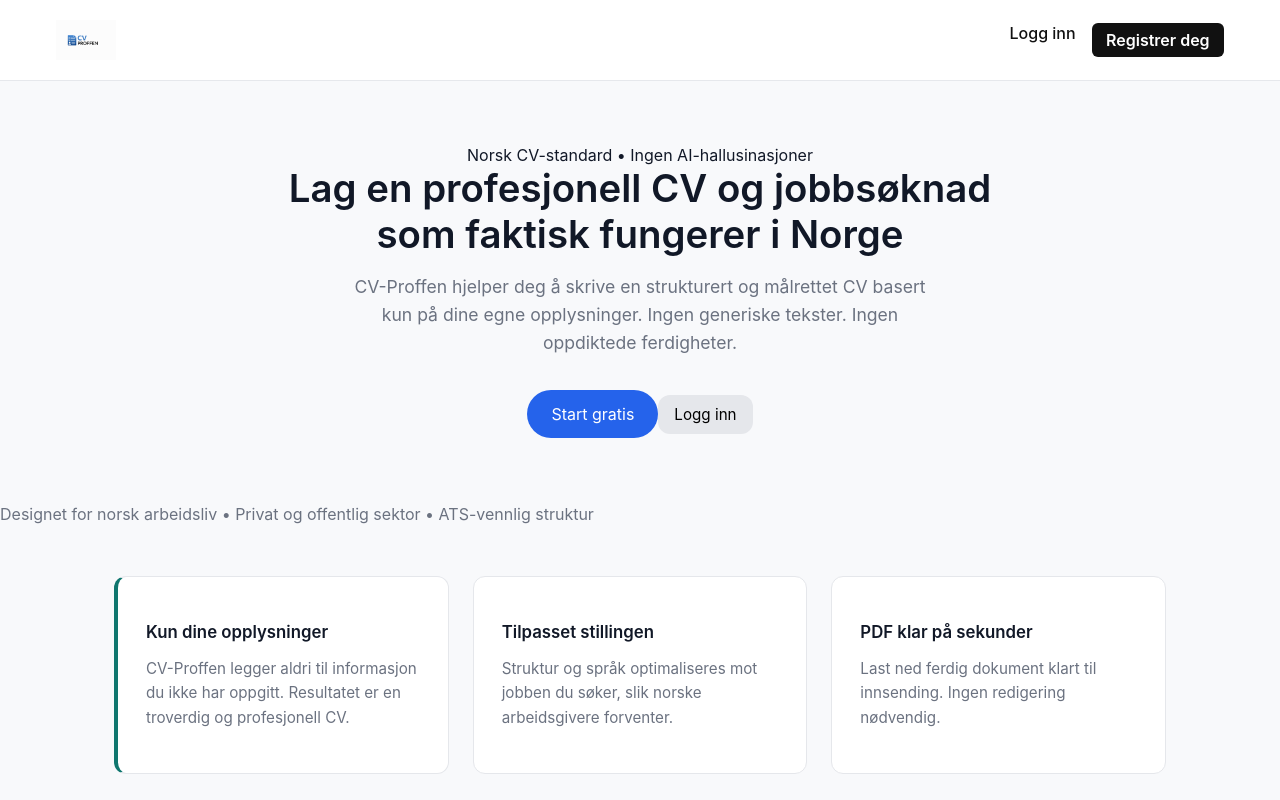
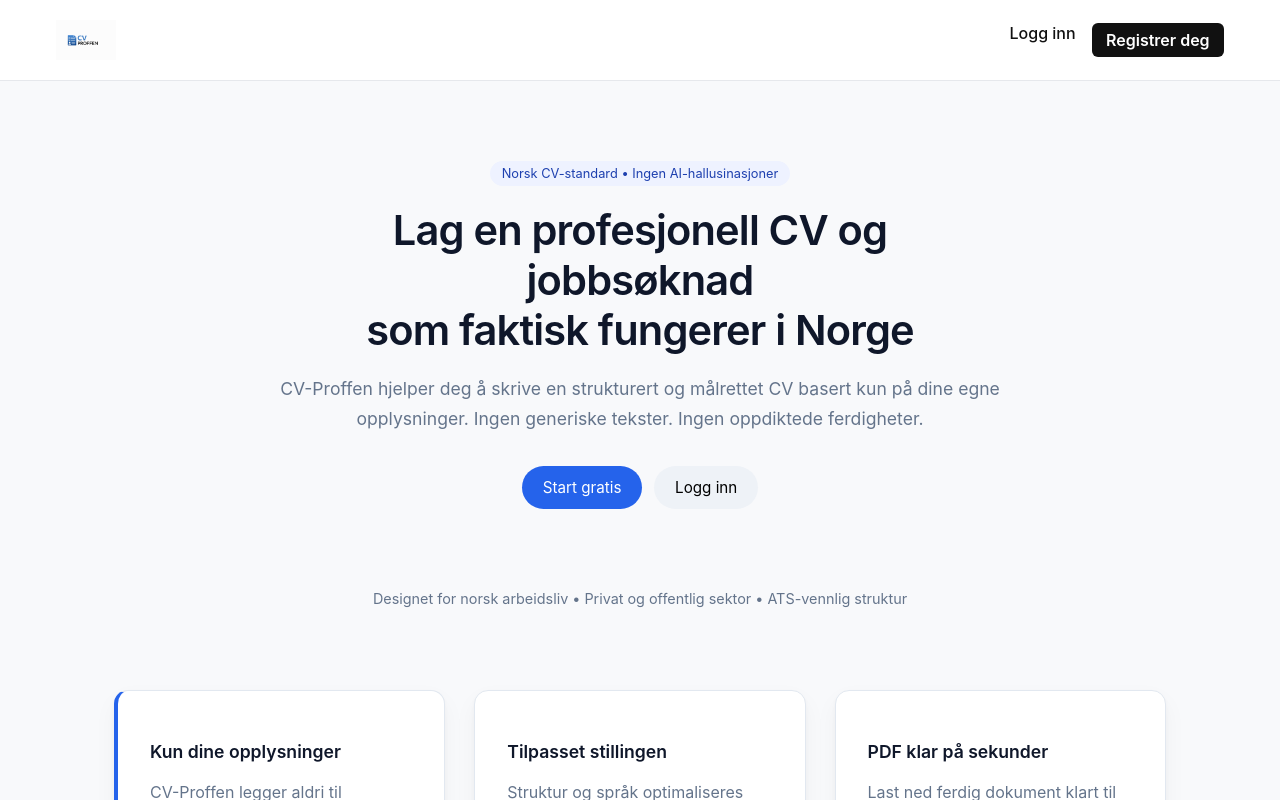
Before and after one commit to cosmicencounters5-png/cv-proffen, a Next.js app: page / in a window 1280 px wide. Shown: the top 800 px of the page. Built offline with nearby package versions, Linux system fonts and the light colour scheme; no server answers.

Commit message:
Update globals.css

```diff
--- a/app/globals.css
+++ b/app/globals.css
@@ -1,16 +1,20 @@
 /* =========================
    GLOBAL DESIGN SYSTEM
-   ========================= */
+========================= */
 
 :root {
-  --bg: #f7f8fa;
+  --bg: #f8f9fb;
   --card: #ffffff;
-  --text: #111827;
-  --muted: #6b7280;
-  --border: #e5e7eb;
+  --text: #0f172a;
+  --muted: #64748b;
+  --border: #e2e8f0;
+
   --primary: #111827;
-  --primary-hover: #000000;
-  --radius: 12px;
+  --primary-hover: #000;
+
+  --accent: #2563eb;
+
+  --radius: 14px;
 }
 
 * {
@@ -23,42 +27,60 @@ body {
   padding: 0;
   background: var(--bg);
   color: var(--text);
-  font-family: -apple-system, BlinkMacSystemFont, "Inter", "Segoe UI",
-    Roboto, Helvetica, Arial, sans-serif;
+
+  font-family:
+    -apple-system,
+    BlinkMacSystemFont,
+    "Inter",
+    "Segoe UI",
+    Roboto,
+    Helvetica,
+    Arial,
+    sans-serif;
+
+  -webkit-font-smoothing: antialiased;
 }
 
-/* TYPOGRAFI */
+/* =========================
+   TYPOGRAPHY
+========================= */
+
 h1 {
-  font-size: 2rem;
+  font-size: 2.6rem;
   font-weight: 600;
+  letter-spacing: -0.02em;
   margin: 0;
 }
 
 h2 {
-  font-size: 1.4rem;
+  font-size: 1.5rem;
   font-weight: 600;
-  margin: 0;
 }
 
 h3 {
-  font-size: 1.05rem;
+  font-size: 1.1rem;
   font-weight: 600;
 }
 
 p {
   color: var(--muted);
-  line-height: 1.6;
+  line-height: 1.7;
 }
 
-/* INPUTS */
+/* =========================
+   INPUTS
+========================= */
+
 input,
 textarea {
   width: 100%;
-  padding: 0.6rem 0.7rem;
-  margin-top: 0.25rem;
+  padding: 0.7rem 0.8rem;
+  margin-top: 0.3rem;
   margin-bottom: 1rem;
+
   border-radius: var(--radius);
   border: 1px solid var(--border);
+
   font-size: 0.95rem;
   font-family: inherit;
 }
@@ -66,43 +88,128 @@ textarea {
 input:focus,
 textarea:focus {
   outline: none;
-  border-color: var(--primary);
+  border-color: var(--accent);
 }
 
-/* BUTTONS */
+/* =========================
+   BUTTONS
+========================= */
+
 button {
-  border-radius: var(--radius);
+  border-radius: 999px;
   border: none;
-  padding: 0.6rem 1rem;
+  padding: 0.75rem 1.3rem;
   font-size: 0.95rem;
   cursor: pointer;
   font-family: inherit;
+  transition: all 0.2s ease;
 }
 
-button.primary {
-  background: var(--primary);
+button.primary,
+.cta {
+  background: var(--accent);
   color: white;
 }
 
-button.primary:hover {
-  background: var(--primary-hover);
+button.primary:hover,
+.cta:hover {
+  transform: translateY(-1px);
 }
 
 button.secondary {
-  background: #e5e7eb;
+  background: #eef2f7;
 }
 
-/* CARDS */
-.card {
+/* =========================
+   CARDS
+========================= */
+
+.card,
+.feature-card {
   background: var(--card);
   border-radius: var(--radius);
   border: 1px solid var(--border);
-  padding: 1.5rem;
+
+  box-shadow:
+    0 2px 4px rgba(0,0,0,0.03),
+    0 10px 25px rgba(0,0,0,0.04);
 }
 
 /* =========================
-   CV PAGE STYLES
-   ========================= */
+   HERO (WOW SECTION)
+========================= */
+
+.hero {
+  text-align: center;
+  padding: 5rem 1.5rem 4rem;
+}
+
+.hero-inner {
+  max-width: 720px;
+  margin: 0 auto;
+}
+
+.hero-badge {
+  display: inline-block;
+  background: #eef2ff;
+  color: #1e40af;
+  padding: 0.3rem 0.7rem;
+  border-radius: 999px;
+  font-size: 0.8rem;
+  margin-bottom: 1.2rem;
+}
+
+.hero h1 {
+  margin-bottom: 1.2rem;
+}
+
+.hero-description {
+  font-size: 1.1rem;
+  margin-bottom: 2rem;
+}
+
+.hero-buttons {
+  display: flex;
+  justify-content: center;
+  gap: 0.75rem;
+}
+
+/* =========================
+   TRUST BAR
+========================= */
+
+.trust {
+  text-align: center;
+  font-size: 0.9rem;
+  color: var(--muted);
+  padding-bottom: 2rem;
+}
+
+/* =========================
+   FEATURES
+========================= */
+
+.features {
+  max-width: 1100px;
+  margin: 0 auto;
+  padding: 2rem 1.5rem 5rem;
+
+  display: grid;
+  grid-template-columns: repeat(auto-fit, minmax(260px, 1fr));
+  gap: 1.8rem;
+}
+
+.feature-card {
+  padding: 2rem;
+}
+
+.feature-card.highlight {
+  border-left: 4px solid #2563eb;
+}
+
+/* =========================
+   CV PAGE
+========================= */
 
 .cv-page {
   padding: 3rem 1rem;
@@ -111,6 +218,7 @@ button.secondary {
 .cv-container {
   max-width: 1200px;
   margin: 0 auto;
+
   display: grid;
   grid-template-columns: 1fr 1.2fr;
   gap: 2rem;
@@ -122,10 +230,10 @@ button.secondary {
   border-radius: var(--radius);
   border: 1px solid var(--border);
   padding: 2rem;
-}
 
-.cv-form h1 {
-  margin-bottom: 1.5rem;
+  box-shadow:
+    0 2px 4px rgba(0,0,0,0.03),
+    0 10px 25px rgba(0,0,0,0.04);
 }
 
 .mode-toggle {
@@ -145,13 +253,6 @@ button.secondary {
   color: white;
 }
 
-.cv-result-header {
-  display: flex;
-  justify-content: space-between;
-  align-items: center;
-  margin-bottom: 1rem;
-}
-
 .cv-document {
   font-family: Georgia, "Times New Roman", serif;
   line-height: 1.7;
@@ -164,81 +265,16 @@ button.secondary {
   padding-bottom: 0.25rem;
 }
 
-.cv-paragraph {
-  margin-bottom: 0.6rem;
-}
+/* =========================
+   MOBILE
+========================= */
 
-/* MOBIL */
 @media (max-width: 900px) {
   .cv-container {
     grid-template-columns: 1fr;
   }
-}
-/* =========================
-   LANDING PAGE
-   ========================= */
 
-.hero {
-  text-align: center;
-  padding: 4rem 1.5rem 3rem;
-}
-
-.hero h1 {
-  font-size: 2.4rem;
-  line-height: 1.2;
-  margin-bottom: 1rem;
-}
-
-.hero p {
-  font-size: 1.1rem;
-  max-width: 600px;
-  margin: 0 auto 2rem;
-}
-
-.hero .cta {
-  background: #2563eb;
-  color: white;
-  padding: 0.9rem 1.5rem;
-  font-size: 1rem;
-  border-radius: 999px;
-}
-
-.hero .cta:hover {
-  background: #1d4ed8;
-}
-
-.features {
-  max-width: 1100px;
-  margin: 0 auto;
-  padding: 2rem 1.5rem 4rem;
-  display: grid;
-  grid-template-columns: repeat(auto-fit, minmax(260px, 1fr));
-  gap: 1.5rem;
-}
-
-.feature-card {
-  background: white;
-  border-radius: var(--radius);
-  border: 1px solid var(--border);
-  padding: 1.75rem;
-}
-
-.feature-card h3 {
-  margin-bottom: 0.5rem;
-  font-size: 1.05rem;
-}
-
-.feature-card p {
-  font-size: 0.95rem;
-}
-
-/* Highlight “ingen hallusinasjoner” */
-.feature-card.highlight {
-  border-left: 4px solid #0f766e;
-}
-
-@media (max-width: 600px) {
-  .hero h1 {
+  h1 {
     font-size: 2rem;
   }
 }
```
